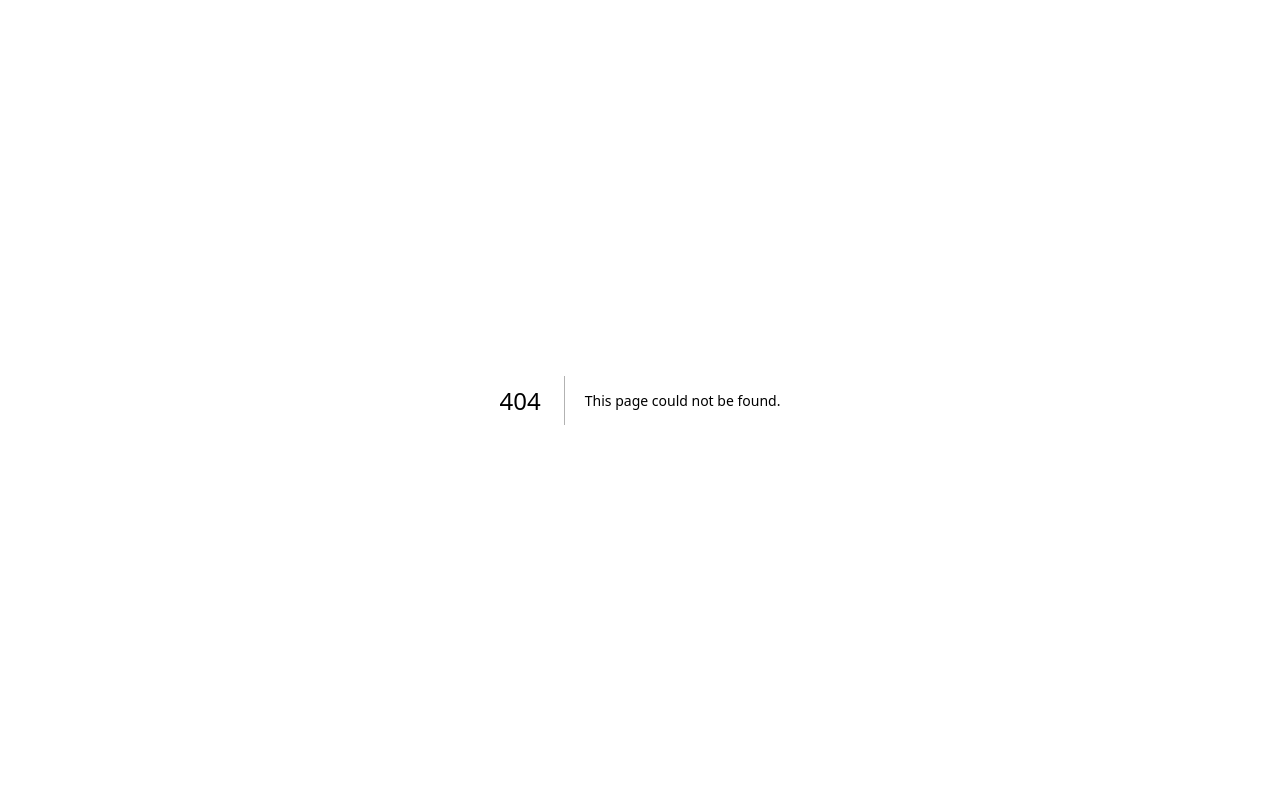
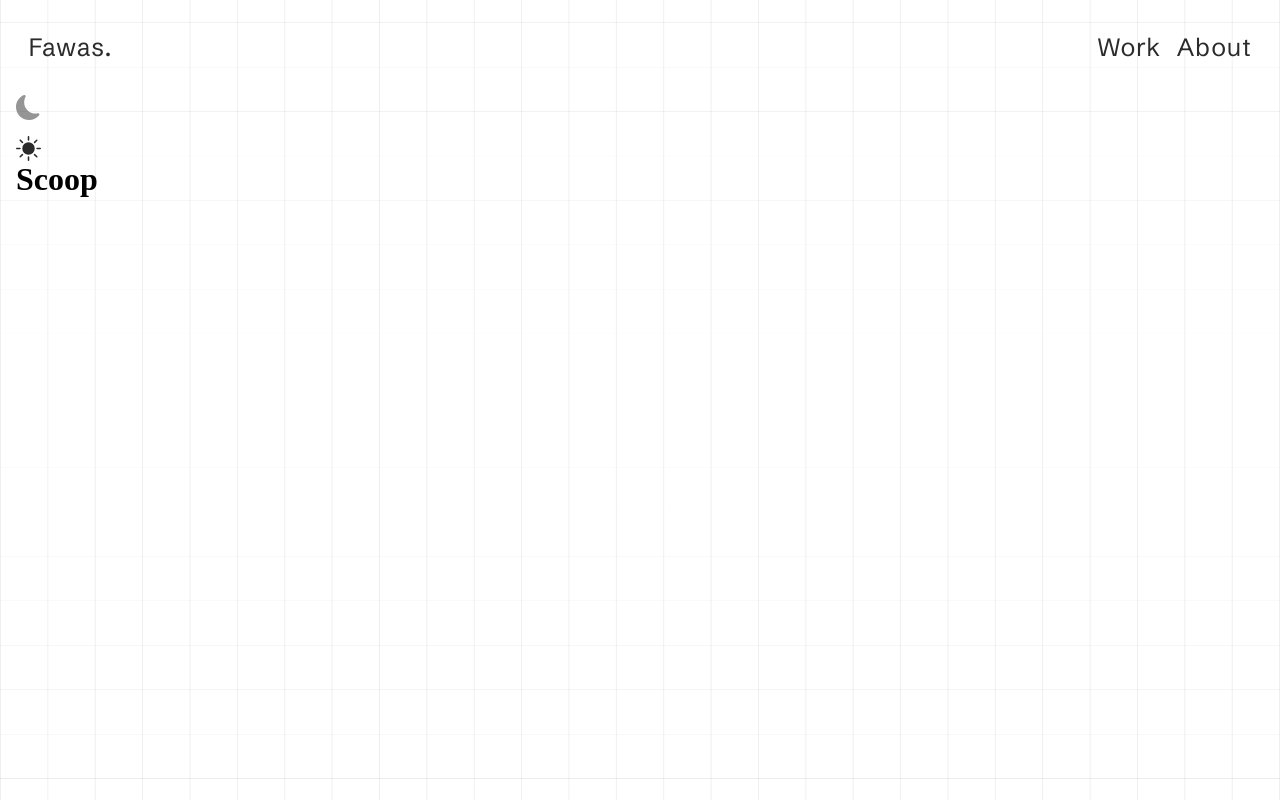
Before and after one commit to Mopharr/fawasPortfolio, a Next.js app: page /work in a window 1280 px wide. Before the commit this address had no page. Built offline with nearby package versions, Linux system fonts and the light colour scheme.

Commit message:
update new pages

```diff
--- a/src/components/Nav.tsx
+++ b/src/components/Nav.tsx
@@ -8,7 +8,7 @@ const Nav = ({mode}: any) => {
       <Link href="/">Fawas.</Link>
       <ul className={styles.navItem}>
         <li>
-          <Link href="/">Work</Link>
+          <Link href="/work">Work</Link>
         </li>
         <li>
           <Link href="/about">About</Link>
--- /dev/null
+++ b/src/pages/work.tsx
@@ -0,0 +1,60 @@
+import React from "react";
+import Loading from "@/components/loading";
+import Nav from "@/components/Nav";
+import Head from "next/head";
+import Image from "next/image";
+import styles from "../styles/work.module.css";
+import { BsFillSunFill, BsFillMoonFill } from "react-icons/bs";
+
+const Work = ({ mode, handleMode }: any) => {
+  return (
+    <>
+      <Head>
+        <title>Omo Ologo</title>
+        <meta name="description" content="omo ologo" />
+        <meta name="viewport" content="width=device-width, initial-scale=1" />
+        <link rel="icon" href="/favicon.ico" />
+      </Head>
+
+      <main className={`${mode ? styles.mainActive : styles.main}`}>
+        <div className={styles.mainCon}>
+          <Nav mode={mode} />
+
+          <header className={styles.header}>
+            {mode ? (
+              <div className={styles.darkModee}>
+                <BsFillMoonFill
+                  onClick={handleMode}
+                  className={`${mode ? styles.modeActive : styles.modeIcon}`}
+                />
+                <BsFillSunFill
+                  onClick={handleMode}
+                  className={`${mode ? styles.modeIcon : styles.modeActive}`}
+                />
+              </div>
+            ) : (
+              <div className={styles.mode}>
+                <BsFillMoonFill
+                  onClick={handleMode}
+                  className={`${mode ? styles.modeActive : styles.modeIcon}`}
+                />
+                <BsFillSunFill
+                  onClick={handleMode}
+                  className={`${mode ? styles.modeIcon : styles.modeActive}`}
+                />
+              </div>
+            )}
+
+            <div className="work">
+              <h1>Scoop</h1>
+
+              {/* <Image src="../" width={10} height={10} alt="" /> */}
+            </div>
+          </header>
+        </div>
+      </main>
+    </>
+  );
+};
+
+export default Work;
--- /dev/null
+++ b/src/styles/work.module.css
@@ -0,0 +1,123 @@
+@import url("https://fonts.googleapis.com/css2?family=Schibsted+Grotesk&display=swap");
+
+.main {
+  min-height: 100vh;
+  height: 100%;
+  width: 100%;
+  background-color: #fff;
+  background: url(../../public/line.png), url(../../public/line2.png);
+  background-position: center;
+  background-size: cover;
+  background-repeat: no-repeat;
+  background-color: #fff;
+  position: fixed;
+  /* padding: 0 0 3em; */
+}
+.mainActive {
+  min-height: 100vh;
+  height: 100%;
+  width: 100%;
+  background: url(../../public/darkLine.svg), url(../../public/darkLine2.svg),
+    #2b2b2b;
+  background-position: center;
+  background-size: cover;
+  background-repeat: no-repeat;
+  position: fixed;
+}
+.mainCon {
+  background: transparent;
+  position: relative;
+  overflow-y: scroll;
+  width: 100%;
+  height: 100%;
+  padding: 2em 1em 0 1em;
+}
+
+.nav {
+  display: flex;
+  align-items: center;
+  justify-content: space-between;
+  max-width: 1440px;
+  width: 100%;
+  margin: auto;
+  position: sticky;
+}
+
+.nav a {
+  font-family: "Schibsted Grotesk", sans-serif;
+  font-style: normal;
+  font-weight: 500;
+  font-size: 25px;
+  line-height: 31px;
+  text-decoration: none;
+  letter-spacing: 0.03em;
+  outline: none;
+  color: #2b2b2b;
+}
+
+.navItem {
+  display: flex;
+  align-items: center;
+  justify-content: center;
+  gap: 0.6em;
+}
+.navItem li {
+  font-family: "Clash Grotesk";
+  font-style: normal;
+  font-weight: 500;
+  font-size: 25px;
+  line-height: 31px;
+  letter-spacing: 0.03em;
+  color: rgba(43, 43, 43, 0.5);
+  list-style: none;
+}
+
+.header {
+  max-width: 1600px;
+  width: 100%;
+  margin: 2em auto;
+}
+
+.mode {
+  display: flex;
+  align-items: flex-start;
+  justify-content: flex-start;
+  gap: 1em;
+  flex-direction: column;
+}
+
+.darkModee {
+  display: flex;
+  align-items: flex-start;
+  justify-content: flex-start;
+  gap: 1em;
+  flex-direction: column;
+}
+
+.modeIcon {
+  color: rgba(43, 43, 43, 0.5);
+  cursor: pointer;
+  font-size: 25px;
+}
+.modeActive {
+  color: #2b2b2b;
+  cursor: pointer;
+  font-size: 25px;
+}
+
+.darkModee .modeIcon {
+  color: rgba(255, 255, 255, 0.5);
+  cursor: pointer;
+  font-size: 25px;
+}
+.darkModee .modeActive {
+  color: #fff;
+  cursor: pointer;
+  font-size: 25px;
+}
+
+.zig {
+  width: 84.82px;
+  height: 17.67px;
+  margin-bottom: 5em;
+}
```
Also changed, not shown: src/styles/loading.module.css (+26 -0 lines).
